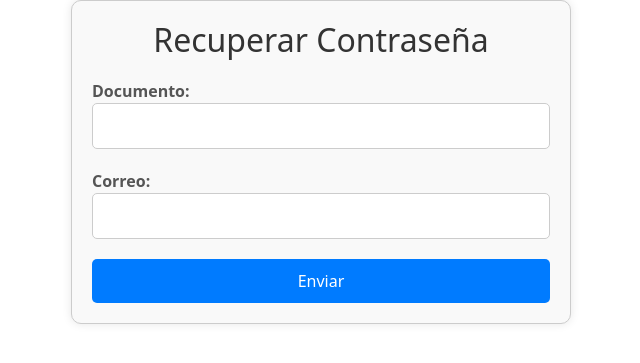
After one commit to Larry-adso/ALGJ, a PHP site: page /correo.php in a window 1280 px wide. The commit adds this page. Shown: the top 363 px of the page, without its empty margins (319-959 px from the left). Run offline with PHP 8.4, Linux system fonts and the light colour scheme.

Commit message:
se agrego la funcion de recuperacion por correo electronico

```diff
--- /dev/null
+++ b/PHP/correo.php
@@ -0,0 +1,139 @@
+<?php
+
+$servername = "localhost";
+$username = "root";
+$password = "";
+$dbname = "n_algj";
+
+try {
+    $conexion = new PDO("mysql:host=$servername;dbname=$dbname", $username, $password);
+    // Establecer el modo de error PDO en excepción
+    $conexion->setAttribute(PDO::ATTR_ERRMODE, PDO::ERRMODE_EXCEPTION);
+    // Establecer el conjunto de caracteres a UTF-8
+    $conexion->exec("SET CHARACTER SET utf8");
+} catch (PDOException $e) {
+    echo "Error de conexión a la base de datos: " . $e->getMessage();
+}
+
+session_start();
+
+if ($_SERVER["REQUEST_METHOD"] == "POST") {
+    $ID = $_POST["ID"];
+    $Correo = $_POST["Correo"];
+
+    $consulta = $conexion->prepare("SELECT * FROM usuarios WHERE ID = :ID AND Correo = :Correo ");
+    $consulta->bindParam(":ID", $ID);
+    $consulta->bindParam(":Correo", $Correo);
+    $consulta->execute();
+
+    // Verificamos si se encontró un usuario
+    if ($consulta->rowCount() > 0) {
+        // Si se encontró, obtenemos la contraseña y enviamos el correo
+        $usuario = $consulta->fetch(PDO::FETCH_ASSOC);
+        $password = $usuario['password']; // Obtener la contraseña
+        $titulo = "Recuperacion de contraseña";
+        $msj = "Su contraseña actual es: $password. Por su seguridad, es recomendable cambiar su contraseña.";
+        $tucorreo = "From: senatrabajos2022@gmail.com";
+
+        if (mail($Correo, $titulo, $msj, $tucorreo)) {
+
+            echo "<script>
+            alert('Su contraseña fue enviada a: $Correo. Gracias por usar el sistema de recuperación.');
+          </script>";
+        } else {
+            echo "Error al enviar el correo.";
+        }
+    } else {
+        echo "No se encontró ningún usuario con esa información.";
+    }
+}
+?>
+<!doctype html>
+<html lang="en">
+
+<head>
+    <title>Title</title>
+    <!-- Required meta tags -->
+    <meta charset="utf-8" />
+    <meta name="viewport" content="width=device-width, initial-scale=1, shrink-to-fit=no" />
+
+    <!-- Bootstrap CSS v5.2.1 -->
+    <link href="https://cdn.jsdelivr.net/npm/bootstrap@5.3.2/dist/css/bootstrap.min.css" rel="stylesheet" integrity="sha384-T3c6CoIi6uLrA9TneNEoa7RxnatzjcDSCmG1MXxSR1GAsXEV/Dwwykc2MPK8M2HN" crossorigin="anonymous" />
+
+    <style>
+        /* Estilos personalizados para la tarjeta central */
+        #central-card {
+            max-width: 500px;
+            margin: 0 auto;
+            padding: 20px;
+            border: 1px solid #ccc;
+            border-radius: 10px;
+            box-shadow: 0 0 10px rgba(0, 0, 0, 0.1);
+            background-color: #f9f9f9;
+        }
+
+        #central-card h2 {
+            margin-bottom: 20px;
+            color: #333;
+            text-align: center;
+        }
+
+        #central-card label {
+            font-weight: bold;
+            color: #555;
+        }
+
+        #central-card input[type="text"],
+        #central-card input[type="email"] {
+            width: 100%;
+            padding: 10px;
+            margin-bottom: 20px;
+            border: 1px solid #ccc;
+            border-radius: 5px;
+            box-sizing: border-box;
+        }
+
+        #central-card button[type="submit"] {
+            display: block;
+            width: 100%;
+            padding: 10px;
+            border: none;
+            border-radius: 5px;
+            background-color: #007bff;
+            color: #fff;
+            cursor: pointer;
+        }
+
+        #central-card button[type="submit"]:hover {
+            background-color: #0056b3;
+        }
+    </style>
+</head>
+
+<body>
+    <header>
+        <!-- place navbar here -->
+    </header>
+    <main>
+        <div id="central-card">
+            <h2>Recuperar Contraseña</h2>
+            <form action="" method="post">
+                <label for="ID">Documento:</label>
+                <input type="text" name="ID" pattern="[0-9]{10}" maxlength="10" required>
+
+                <label for="correo">Correo:</label>
+                <input type="email" name="Correo" required>
+                <button type="submit" class="btn-success">Enviar</button>
+            </form>
+        </div>
+    </main>
+    <footer>
+        <!-- place footer here -->
+    </footer>
+    <!-- Bootstrap JavaScript Libraries -->
+    <script src="https://cdn.jsdelivr.net/npm/@popperjs/core@2.11.8/dist/umd/popper.min.js" integrity="sha384-I7E8VVD/ismYTF4hNIPjVp/Zjvgyol6VFvRkX/vR+Vc4jQkC+hVqc2pM8ODewa9r" crossorigin="anonymous"></script>
+
+    <script src="https://cdn.jsdelivr.net/npm/bootstrap@5.3.2/dist/js/bootstrap.min.js" integrity="sha384-BBtl+eGJRgqQAUMxJ7pMwbEyER4l1g+O15P+16Ep7Q9Q+zqX6gSbd85u4mG4QzX+" crossorigin="anonymous"></script>
+</body>
+
+</html>
--- a/PHP/metodos.php
+++ b/PHP/metodos.php
@@ -76,7 +76,7 @@
         <div class="card" style="width: 18rem;">
             <div class="card-body">
                 <h5 class="card-title">Recuperación por correo electrónico</h5>
-                <a href="#" class="btn btn-primary">Recuperar</a>
+                <a href="correo.php" class="btn btn-primary">Recuperar</a>
             </div>
         </div>
         <a name="" id="" class="btn btn-primary" href="login.php" role="button">volver</a>
```
